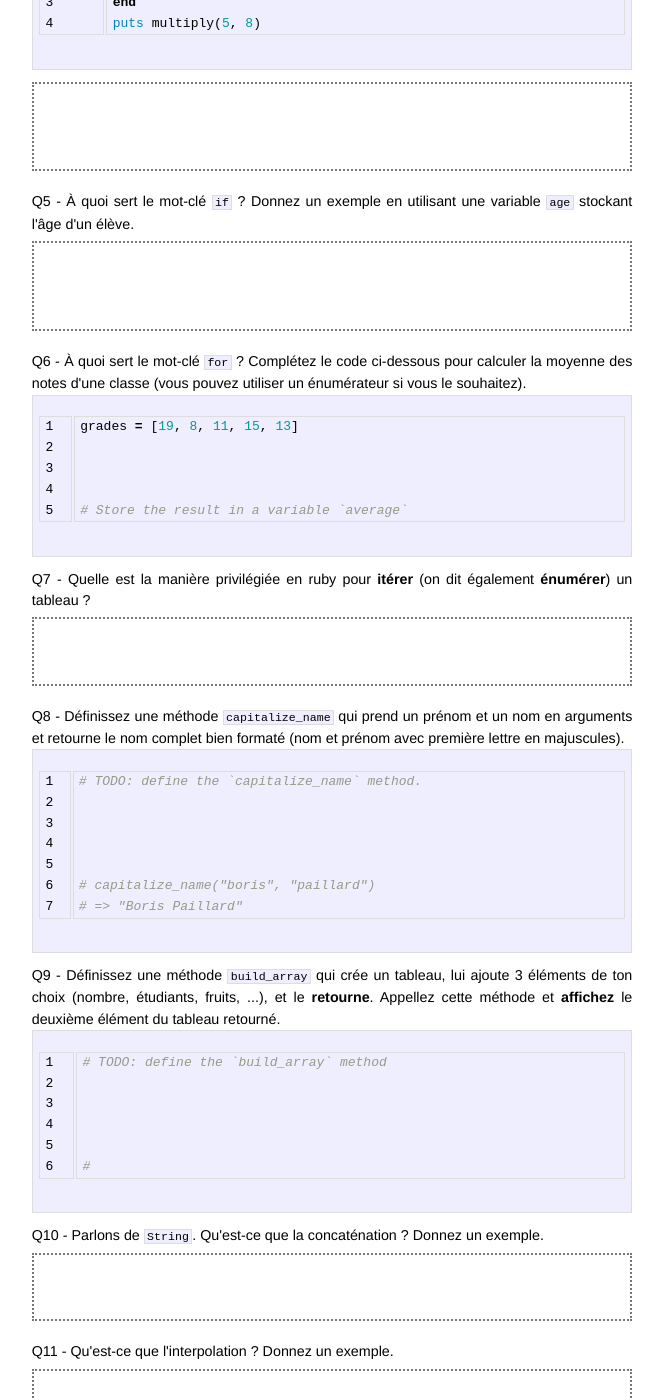
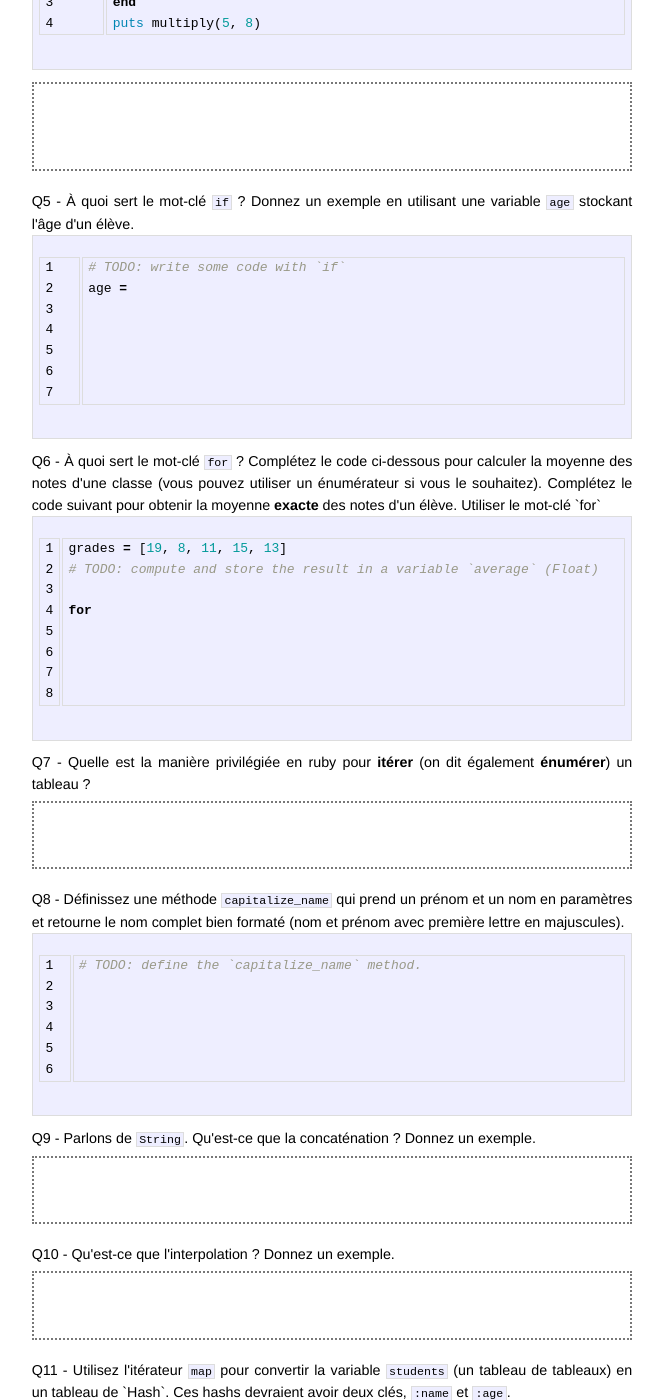
Before and after one commit to Eschults/quizzes, a Jekyll site: the page built from _posts/2014-01-01-quizz-1.fr.markdown, in a window 1280 px wide and 1400 px high, scrolled down 575 px. Shown: the whole window, without its empty margins (308-971 px from the left). Built offline with Jekyll 4.4.1, drawn with Linux system fonts in a browser that asks for light colours; some of the changed text lies outside the part shown.

Commit message:
Fixes #5

````diff
--- a/_layouts/post.html
+++ b/_layouts/post.html
@@ -9,7 +9,7 @@
     <div class="post">
       <div class="right" style="margin-top: 36px;">
         <div style="border: 1px solid #ddd; height: 2.5em; width: 200px; margin-top: -3.5em; color: #777; padding: 3px">
-          Name
+          Full name
         </div>
       </div>
 {{ content }}
--- a/_posts/2014-01-01-quizz-1.fr.markdown
+++ b/_posts/2014-01-01-quizz-1.fr.markdown
@@ -45,7 +45,15 @@ puts multiply(5, 8)
   une variable <code>age</code> stockant l'âge d'un élève.
 </div>
 
-<div class="answer big"></div>
+```ruby
+# TODO: write some code with `if`
+age =
+
+
+
+
+
+```
 
 <div style="page-break-after:always;"></div>
 
@@ -53,14 +61,18 @@ puts multiply(5, 8)
   À quoi sert le mot-clé <code>for</code> ? Complétez le code ci-dessous
   pour calculer la moyenne des notes d'une classe (vous pouvez utiliser un
   énumérateur si vous le souhaitez).
+  Complétez le code suivant pour obtenir la moyenne <strong>exacte</strong> des notes d'un élève. Utiliser le mot-clé `for`
 </div>
 
 ```ruby
 grades = [19, 8, 11, 15, 13]
+# TODO: compute and store the result in a variable `average` (Float)
+
+for
 
 
 
-# Store the result in a variable `average`
+
 ```
 
 <div class="question">
@@ -71,7 +83,7 @@ grades = [19, 8, 11, 15, 13]
 
 <div class="question">
   Définissez une méthode <code>capitalize_name</code> qui prend un prénom et un nom
-  en arguments et retourne le nom complet bien formaté (nom et prénom avec première lettre
+  en paramètres et retourne le nom complet bien formaté (nom et prénom avec première lettre
   en majuscules).
 </div>
 
@@ -81,24 +93,7 @@ grades = [19, 8, 11, 15, 13]
 
 
 
-# capitalize_name("boris", "paillard")
-# => "Boris Paillard"
-```
 
-<div class="question">
-  Définissez une méthode <code>build_array</code> qui crée un tableau,
-  lui ajoute 3 éléments de ton choix (nombre, étudiants, fruits, ...),
-  et le <strong>retourne</strong>.
-  Appellez cette méthode et <strong>affichez</strong> le deuxième élément du tableau retourné.
-</div>
-
-```ruby
-# TODO: define the `build_array` method
-
-
-
-
-#
 ```
 
 <div class="question">
@@ -112,3 +107,17 @@ grades = [19, 8, 11, 15, 13]
 </div>
 
 <div class="answer"></div>
+
+<div class="question">
+  Utilisez l'itérateur <code>map</code> pour convertir la variable <code>students</code> (un tableau de tableaux) en un tableau de `Hash`. Ces hashs devraient avoir deux clés, <code>:name</code> et <code>:age</code>.
+</div>
+
+```ruby
+students = [ [ "john", 28 ], [ "mary", 25 ], [ "paul", 21 ] ]
+
+
+
+
+
+
+```
````
Also changed, not shown: 1 other file.
